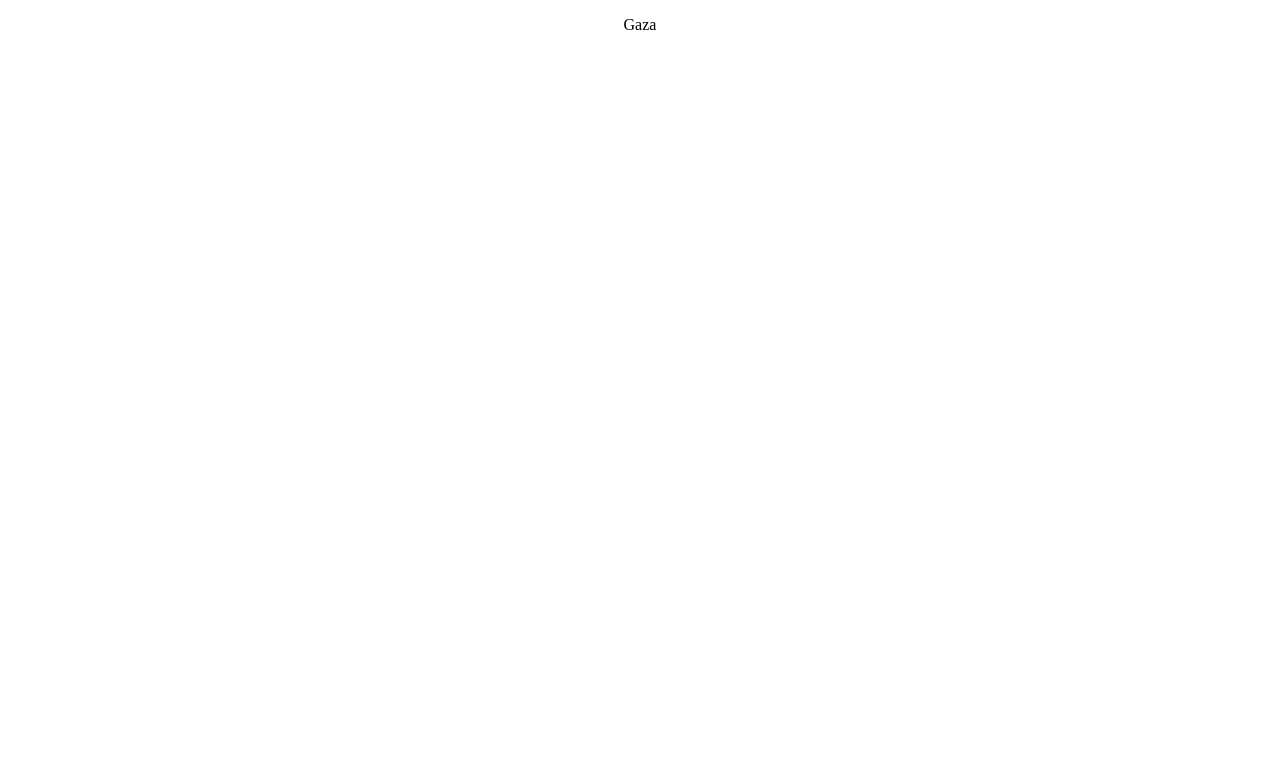
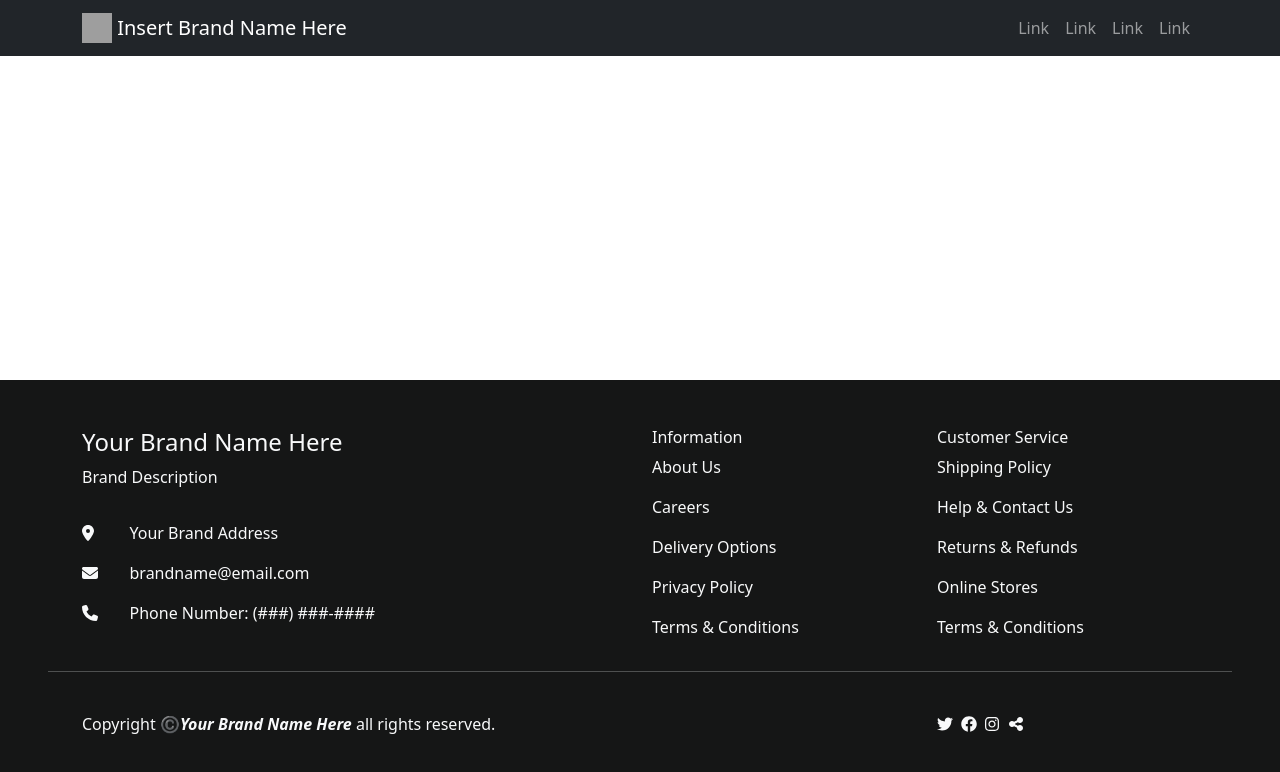
Before and after one commit to VyrusBYF/ecommerce-app, a React (Create React App) app in the folder Ecommerce App FE/: page / in a window 1280 px wide. Shown: the top 772 px of the page. Built offline with nearby package versions, Linux system fonts and the light colour scheme; grey boxes are pictures that could not be loaded.

Commit message:
Updated footer and header for brand info

```diff
--- a/Ecommerce App FE/src/App.tsx
+++ b/Ecommerce App FE/src/App.tsx
@@ -1,9 +1,12 @@
+import { Footer } from "./Footer";
+import { Header } from "./Header";
 import "./_meta/css/App.css";
 
-function App() {
+function App(): JSX.Element {
   return (
     <div className="App">
-      <p>Gaza</p>
+      <Header />
+      <Footer />
     </div>
   );
 }
--- a/Ecommerce App FE/src/Footer.tsx
+++ b/Ecommerce App FE/src/Footer.tsx
@@ -1,3 +1,160 @@
+import { Col, Container, Row } from "react-bootstrap";
+import { FontAwesomeIcon } from "@fortawesome/react-fontawesome";
+import brand from "./_shared/brand";
+import { faFacebook, faInstagram, faTwitter } from "@fortawesome/free-brands-svg-icons";
+import { faEnvelope, faLocationDot, faMapMarker, faPhone, faShareNodes } from "@fortawesome/free-solid-svg-icons";
+import { IconProp } from "@fortawesome/fontawesome-svg-core";
+import { faEnvelopeOpen } from "@fortawesome/free-regular-svg-icons";
+
 export const Footer = (): JSX.Element => {
-  return <></>;
+  const num = 0;
+  return (
+    <footer className="fixed-bottom p-5 footer text-bg text-light">
+      <Container>
+        <Row>
+          <Col
+            id="footer-brand-info"
+            md={6}
+            xs={12}
+            className="text-start">
+            <Row className="pb-3">
+              <h4>{brand.Name}</h4>
+              <p>{brand.Description}</p>
+            </Row>
+            <Row className="">
+              <Col>
+                <FontAwesomeIcon icon={faLocationDot as IconProp} />
+              </Col>
+              <Col
+                md={11}
+                className="text-start">
+                <p>{brand.Address}</p>
+              </Col>
+              <Col>
+                <FontAwesomeIcon icon={faEnvelope as IconProp} />
+              </Col>
+              <Col
+                md={11}
+                className="text-start">
+                <p>{brand.Email}</p>
+              </Col>
+              <Col>
+                <FontAwesomeIcon icon={faPhone as IconProp} />
+              </Col>
+              <Col
+                md={11}
+                className="text-start">
+                <p>Phone Number: (###) ###-####</p>
+              </Col>
+            </Row>
+          </Col>
+          <Col
+            id="footer-information"
+            md={3}
+            xs={12}
+            className="text-start">
+            <Row>
+              <Col>
+                <h6>Information</h6>
+              </Col>
+            </Row>
+            <Row>
+              <Col>
+                <p>About Us</p>
+              </Col>
+            </Row>
+            <Row>
+              <Col>
+                <p>Careers</p>
+              </Col>
+            </Row>
+            <Row>
+              <Col>
+                <p>Delivery Options</p>
+              </Col>
+            </Row>
+            <Row>
+              <Col>
+                <p>Privacy Policy</p>
+              </Col>
+            </Row>
+            <Row>
+              <Col>
+                <p>Terms &amp; Conditions</p>
+              </Col>
+            </Row>
+          </Col>
+          <Col
+            id="footer-customer-service"
+            md={3}
+            xs={12}
+            className="text-start">
+            <Row>
+              <Col>
+                <h6>Customer Service</h6>
+              </Col>
+            </Row>
+            <Row>
+              <Col>
+                <p>Shipping Policy</p>
+              </Col>
+            </Row>
+            <Row>
+              <Col>
+                <p>Help &amp; Contact Us</p>
+              </Col>
+            </Row>
+            <Row>
+              <Col>
+                <p>Returns &amp; Refunds</p>
+              </Col>
+            </Row>
+            <Row>
+              <Col>
+                <p>Online Stores</p>
+              </Col>
+            </Row>
+            <Row>
+              <Col>
+                <p>Terms &amp; Conditions</p>
+              </Col>
+            </Row>
+            <Row>
+              <Col></Col>
+            </Row>
+          </Col>
+        </Row>
+      </Container>
+      <hr />
+      <Container>
+        <Row className="text-start pt-4">
+          <Col md={9}>
+            <p>
+              Copyright ©️
+              <strong>
+                <em>{brand.Name} </em>
+              </strong>
+              all rights reserved.
+            </p>
+          </Col>
+          <Col>
+            <Row className="d-flex justify-content-start w-75">
+              <Col md={1}>
+                <FontAwesomeIcon icon={faTwitter as IconProp} />
+              </Col>
+              <Col md={1}>
+                <FontAwesomeIcon icon={faFacebook as IconProp} />
+              </Col>
+              <Col md={1}>
+                <FontAwesomeIcon icon={faInstagram as IconProp} />
+              </Col>
+              <Col md={1}>
+                <FontAwesomeIcon icon={faShareNodes as IconProp} />
+              </Col>
+            </Row>
+          </Col>
+        </Row>
+      </Container>
+    </footer>
+  );
 };
--- a/Ecommerce App FE/src/Header.tsx
+++ b/Ecommerce App FE/src/Header.tsx
@@ -1,3 +1,30 @@
+import { Button, Container, Form, Nav, Navbar } from "react-bootstrap";
+
 export const Header = (): JSX.Element => {
-  return <></>;
+  const num = 0;
+  return (
+    <Navbar
+      bg="dark"
+      className="fixed-top"
+      variant="dark">
+      <Container>
+        <Navbar.Brand href="#home">
+          <img
+            alt="Your Logo"
+            src="/logo.svg"
+            width="30"
+            height="30"
+            className="d-inline-block align-top"
+          />{" "}
+          Insert Brand Name Here
+        </Navbar.Brand>
+        <Nav>
+          <Nav.Link href="#">Link</Nav.Link>
+          <Nav.Link href="#">Link</Nav.Link>
+          <Nav.Link href="#">Link</Nav.Link>
+          <Nav.Link href="#">Link</Nav.Link>
+        </Nav>
+      </Container>
+    </Navbar>
+  );
 };
--- a/Ecommerce App FE/src/_meta/css/App.css
+++ b/Ecommerce App FE/src/_meta/css/App.css
@@ -36,3 +36,7 @@
     transform: rotate(360deg);
   }
 }
+
+.footer {
+  background-color: #151616;
+}
--- /dev/null
+++ b/Ecommerce App FE/src/_shared/brand.ts
@@ -0,0 +1,18 @@
+export class Brand {
+  Name: string;
+  Address?: string;
+  Email?: string;
+  PhoneNumber?: string;
+  Description?: string;
+  ImageUrl?: string;
+}
+
+const brand = {
+  Name: "Your Brand Name Here",
+  Address: "Your Brand Address",
+  Description: "Brand Description",
+  Email: "brandname@email.com",
+  PhoneNumber: "(###) ###-####",
+  ImageUrl: "Brand Image URL"
+};
+export default brand;
--- a/Ecommerce App FE/src/index.js
+++ b/Ecommerce App FE/src/index.js
@@ -1,8 +1,13 @@
 import React from "react";
 import ReactDOM from "react-dom/client";
 import App from "./App";
+import "bootstrap/dist/css/bootstrap.css";
+import "font-awesome/css/font-awesome.min.css";
+import "react-bootstrap";
+import "./_shared/brand";
 
 const root = ReactDOM.createRoot(document.getElementById("root"));
+
 root.render(
   <React.StrictMode>
     <App />
```
Also changed, not shown: Ecommerce App FE/src/_shared/index.d.ts (added, +31 -0 lines).
